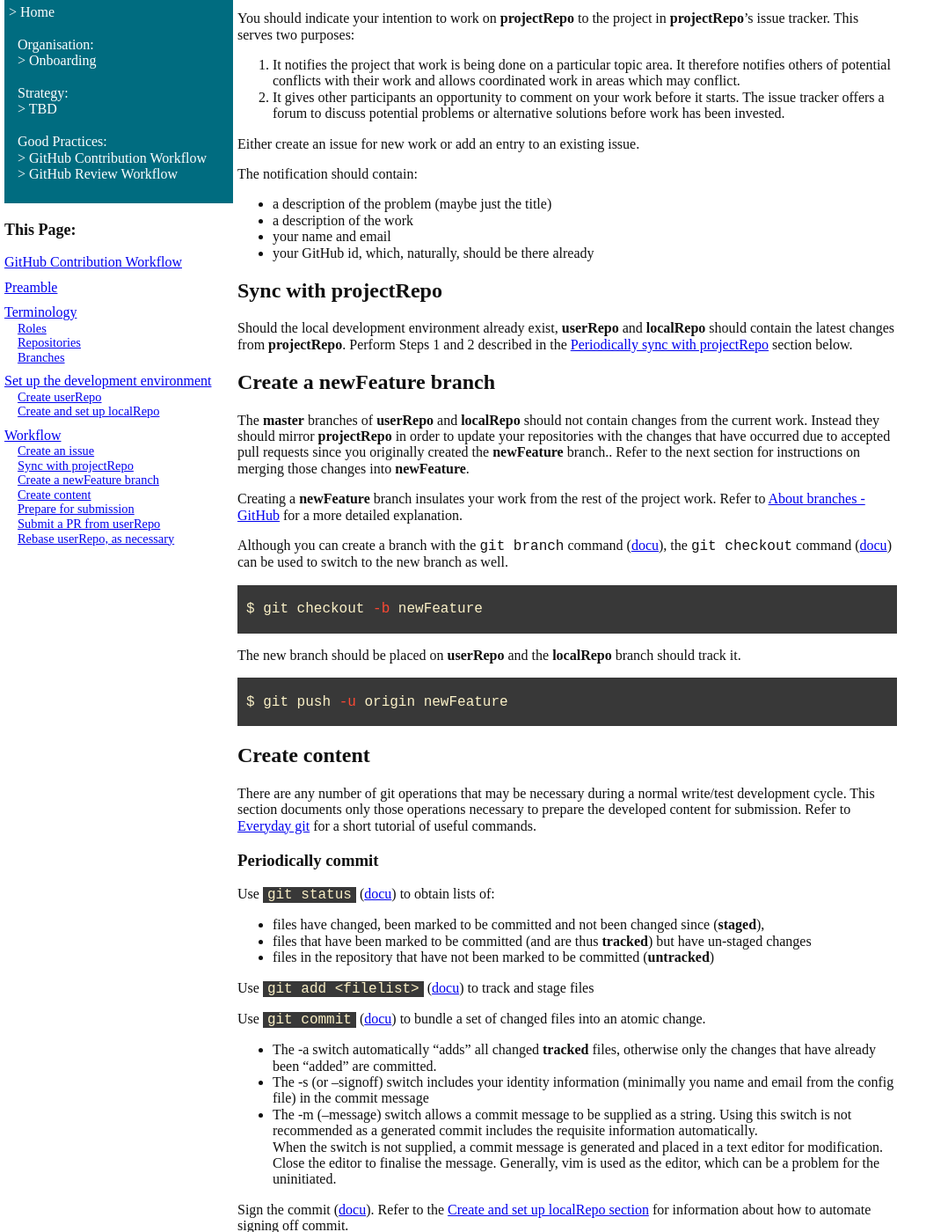
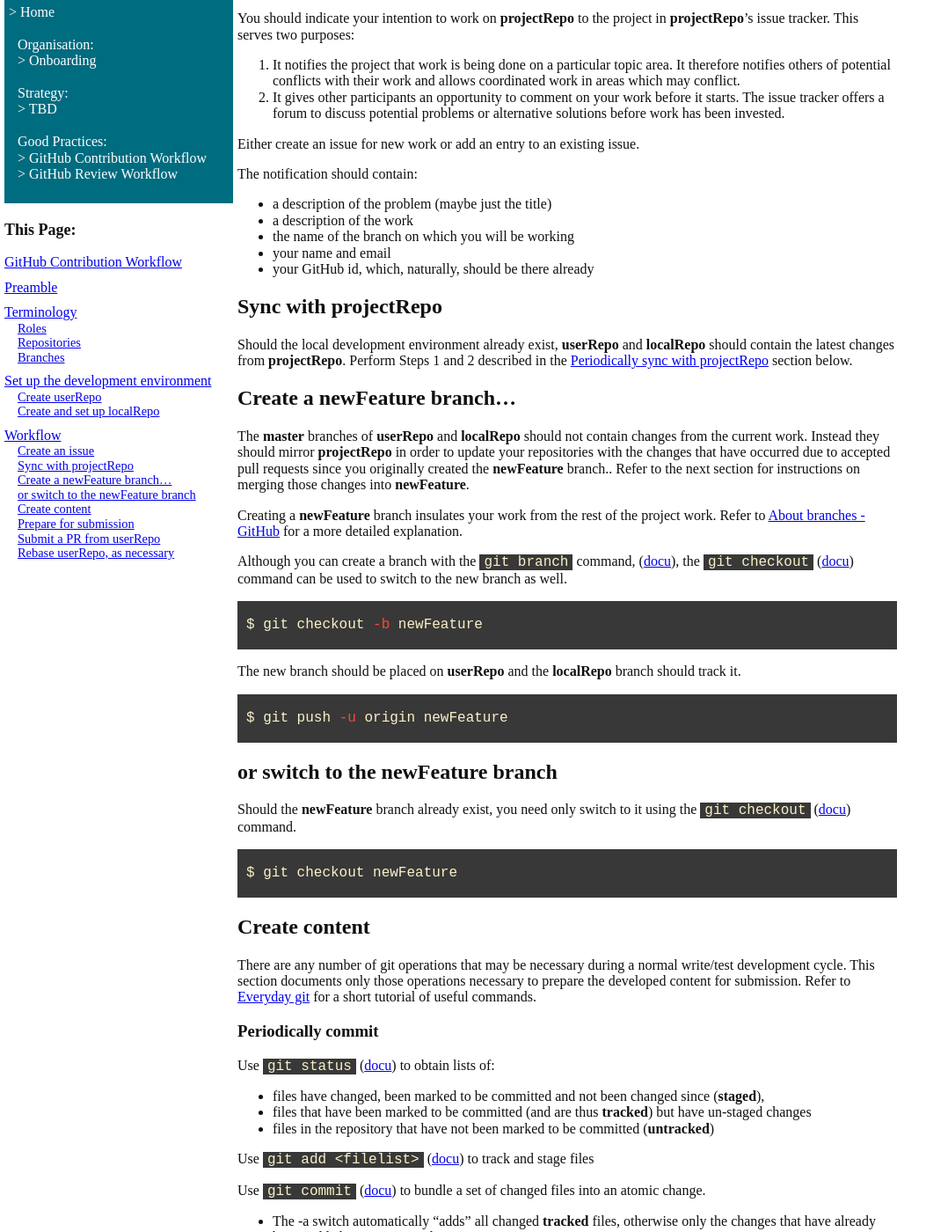
Before and after one commit to elisa-tech/orientation, a Jekyll site: the page built from docs/GitHubContributionWorkflow.md, in a window 1280 px wide and 1400 px high, scrolled down 3479 px. Shown: the whole window at 88% size, without its empty margins (0-1078 px from the left). Built offline with Jekyll 4.4.1, drawn with Linux system fonts in a browser that asks for light colours.

Commit message:
Aded section for existing newFeature branch
This work contributes to Issue #2

-	above
-	also fixed missing code snippet highlighting in the Create
	a newFeature branch section

Signed-off-by: John MacGregor <open.john.macgregor@gmail.com>

```diff
--- a/docs/GitHubContributionWorkflow.md
+++ b/docs/GitHubContributionWorkflow.md
@@ -189,6 +189,7 @@ Either create an issue for new work or add an entry to an existing issue.
 The notification should contain:
 * a description of the problem (maybe just the title)
 * a description of the work
+* the name of the branch on which you will be working
 * your name and email
 * your GitHub id, which, naturally, should be there already
 
@@ -199,7 +200,7 @@ Should the local development environment already exist,
 Perform Steps 1 and 2 described in the
 [Periodically sync with projectRepo](#periodically-sync-with-projectrepo){: target="_self"} section below.
 
-## Create a newFeature branch
+## Create a newFeature branch...
 
 The **master** branches of **userRepo** and **localRepo** should not contain
 changes from the current work.
@@ -213,10 +214,11 @@ Refer to
 [About branches - GitHub](https://docs.github.com/en/github/collaborating-with-pull-requests/proposing-changes-to-your-work-with-pull-requests/about-branches)
 for a more detailed explanation.
 
-Although you can create a branch with the `git branch` command
+Although you can create a branch with the
+`git branch`{:.language-shell .highlight} command,
 ([docu](https://git-scm.com/docs/git-branch)),
-the `git checkout` command
-([docu](https://git-scm.com/docs/git-checkout))
+the `git checkout`{:.language-shell .highlight}
+([docu](https://git-scm.com/docs/git-checkout)) command
 can be used to switch to the new branch as well.
 ~~~ shell
 
@@ -227,6 +229,18 @@ The new branch should be placed on **userRepo** and the **localRepo** branch sho
 ~~~ shell
 
 $ git push -u origin newFeature
+
+~~~
+
+## or switch to the newFeature branch
+
+Should the **newFeature** branch already exist, you need only switch to it using the
+`git checkout`{:.language-shell .highlight}
+([docu](https://git-scm.com/docs/git-checkout))
+command.
+~~~ shell
+
+$ git checkout newFeature
 
 ~~~
 
```
